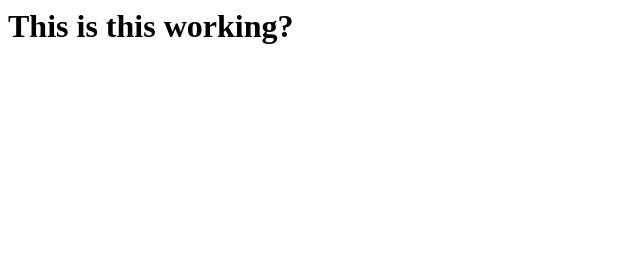
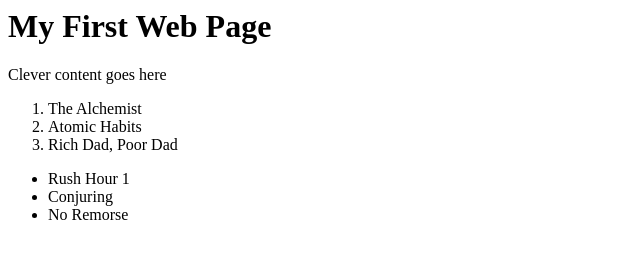
Before and after one commit to Diamondd1111/html-elementss, a plain HTML site: page index.html in a window 1280 px wide. Shown: the whole page, without its empty margins (0-640 px from the left). Drawn offline with Linux system fonts and the light colour scheme.

Commit message:
Adds html from replit

```diff
--- a/index.html
+++ b/index.html
@@ -1 +1,23 @@
-<H1>This is this working?</H1>
+<body>
+    <h1>My First Web Page</h1>
+   <p>Clever content goes here</p>
+     <div>
+       <ol>
+         <li>The Alchemist</li>
+         <li>Atomic Habits</li>
+         <li>Rich Dad, Poor Dad</li>
+         </ol>
+       <ul>
+         <li>Rush Hour 1</li>
+         <li>Conjuring</li>
+         <li>No Remorse </li>
+         </ul>
+     </div>
+     <div>
+
+     </div>
+   <script src+'script.js"></script>
+     <script src="script.js"></script>
+   </body>
+
+   </html>
```
